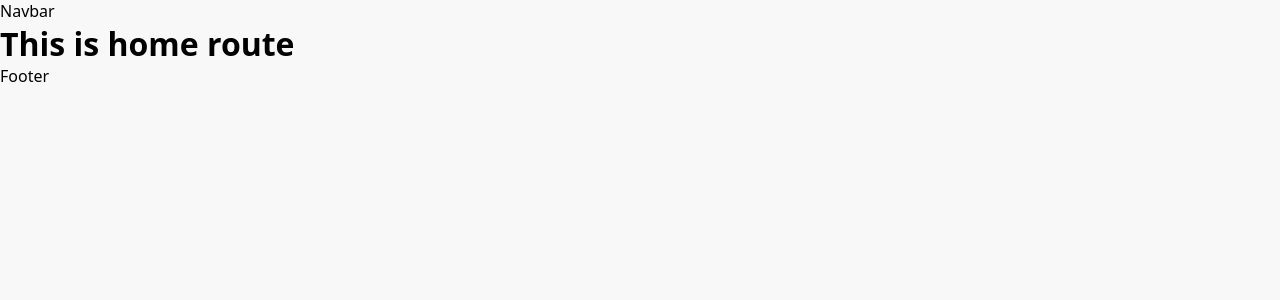
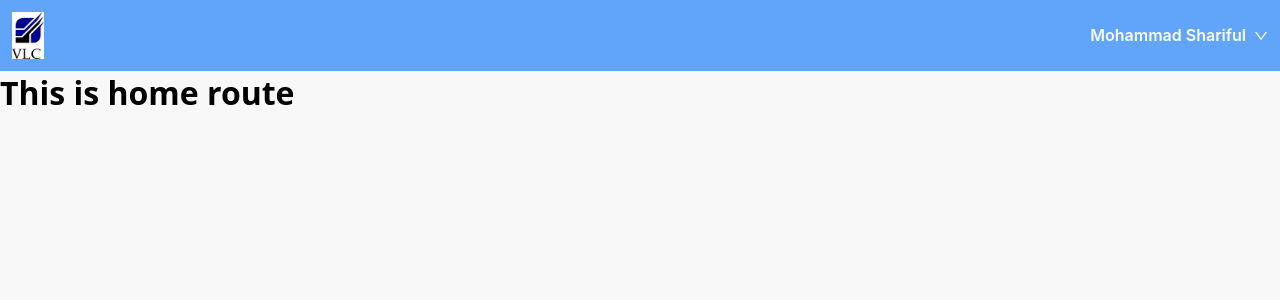
Before and after one commit to lrn79/quiz-application, a React (Vite) app: page / in a window 1280 px wide. Shown: the top 300 px of the page. Built offline with nearby package versions, Linux system fonts and the light colour scheme.

Commit message:
navbar added

```diff
--- /dev/null
+++ b/src/components/shared/CustomLink.jsx
@@ -0,0 +1,23 @@
+import { Link, useMatch, useResolvedPath } from "react-router-dom";
+
+
+// eslint-disable-next-line react/prop-types
+const CustomLink = ({ children, to, ...props }) => {
+    let resolved = useResolvedPath(to);
+    let match = useMatch({ path: resolved.pathname, end: true });
+
+    return (
+        <Link
+            className={`mx-3 font-semibold sm:text-base`}
+            style={{
+                color: match ? "#2827CC" : "#fff",
+            }}
+            to={to}
+            {...props}
+        >
+            {children}
+        </Link>
+    );
+};
+
+export default CustomLink;
--- /dev/null
+++ b/src/components/shared/Navbar.jsx
@@ -0,0 +1,58 @@
+import { DownOutlined } from "@ant-design/icons";
+import { Button, Col, Dropdown, Row, Space } from "antd";
+import logo from '../../assets/logo.jpg'
+import CustomLink from "./CustomLink";
+import { useEffect, useState } from "react";
+
+const Navbar = () => {
+    const [screenSize, setScreenSize] = useState(768);
+
+    const screenSizeHandler = (e) => {
+        setScreenSize(e.target.innerWidth);
+    }
+
+    useEffect(() => {
+        window.addEventListener('resize', screenSizeHandler);
+        return () => window.removeEventListener('resize', screenSizeHandler);
+    }, [])
+
+    const items = [
+        {
+            key: '1',
+            label: <Button block className="mx-auto">Sign Out</Button>
+        }
+    ]
+
+
+    return (
+        <nav className="w-full h-auto px-3 py-3 bg-blue-400 text-white">
+            <Row justify='space-between' align='middle'>
+                <Col className="flex justify-center items-center">
+                    <img className="inline-block w-8 h-auto" src={logo} alt="logo" />
+                    {screenSize > 768 && <div>
+                        <CustomLink to='/'>Test</CustomLink>
+                        <CustomLink to='/exercise'>Exercises</CustomLink>
+                        <CustomLink to='/result'>Results</CustomLink>
+                    </div>}
+                </Col>
+                <Col>
+                    <Dropdown
+                        menu={{
+                            items,
+                        }}
+                        placement="bottom"
+                    >
+                        <a onClick={(e) => e.preventDefault()}>
+                            <Space>
+                                <h4 className="font-semibold text-white text-sm sm:text-base">Mohammad Shariful</h4>
+                                <DownOutlined className="text-white" />
+                            </Space>
+                        </a>
+                    </Dropdown>
+                </Col>
+            </Row>
+        </nav>
+    );
+};
+
+export default Navbar;
--- a/src/components/shared/index.js
+++ b/src/components/shared/index.js
@@ -1 +1,3 @@
 export { default as GoogleAuth } from './GoogleAuth';
+export { default as Navbar } from './Navbar';
+export { default as CustomLink } from './CustomLink';
--- a/src/layouts/rootLayout.jsx
+++ b/src/layouts/rootLayout.jsx
@@ -1,11 +1,11 @@
 import { Outlet } from 'react-router-dom';
+import { Navbar } from '../components/shared';
 
 const RootLayout = () => {
     return (
         <>
-            <p>Navbar</p>
+            <Navbar />
             <Outlet />
-            <p>Footer</p>
         </>
     );
 };
```
